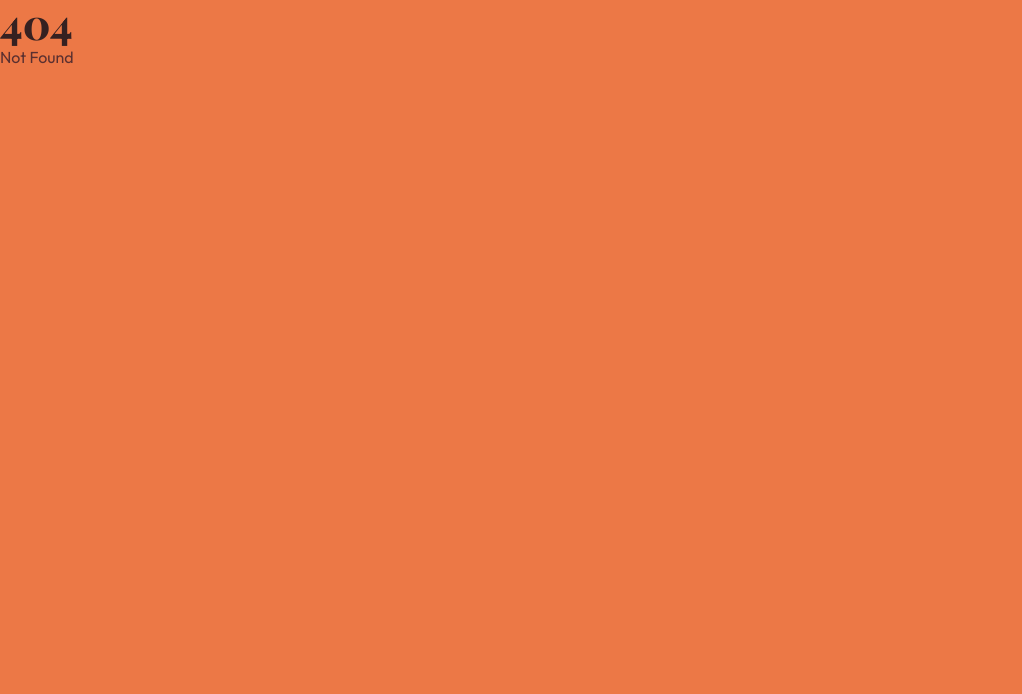
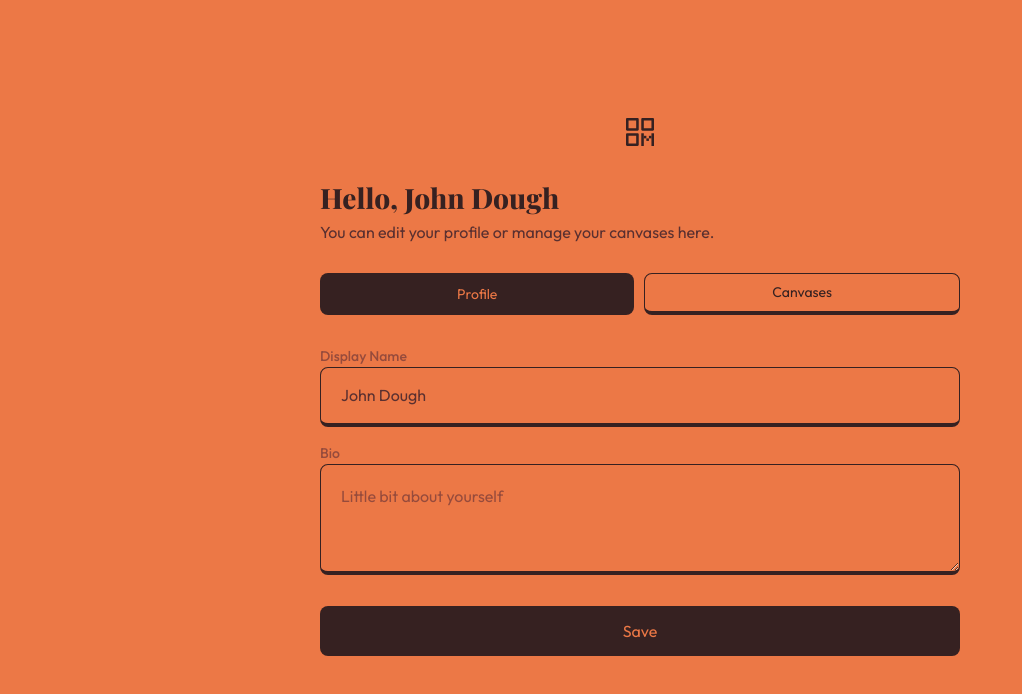
Before and after one commit to LemonFoxmere/Mosaicly, a SvelteKit app: page /profile in a window 1280 px wide. Before the commit this address had no page. Shown: the top 694 px of the page, without its empty margins (0-1022 px from the left). Built offline with nearby package versions, Linux system fonts and the light colour scheme; no server answers; a web font is replaced by a local one.

Commit message:
recovered profile UI and cleaned up

```diff
--- /dev/null
+++ b/src/lib/comp/ui/icons/Logo.svelte
@@ -0,0 +1,34 @@
+<script lang="ts">
+	let { s = 22 } = $props<{ s?: number }>();
+</script>
+
+<svg style="--s: {s}px;" viewBox="0 0 96 96" fill="currentColor">
+	<g>
+		<path
+			d="M34.91,8.73v26.18H8.73V8.73h26.18M39.66,0H3.98C1.78,0,0,1.78,0,3.98v35.68c0,2.2,1.78,3.98,3.98,3.98h35.68c2.2,0,3.98-1.78,3.98-3.98V3.98c0-2.2-1.78-3.98-3.98-3.98h0Z"
+		/>
+		<path
+			d="M34.91,61.09v26.18H8.73v-26.18h26.18M39.66,52.36H3.98c-2.2,0-3.98,1.78-3.98,3.98v35.68c0,2.2,1.78,3.98,3.98,3.98h35.68c2.2,0,3.98-1.78,3.98-3.98v-35.68c0-2.2-1.78-3.98-3.98-3.98h0Z"
+		/>
+		<path
+			d="M87.27,8.73v26.18h-26.18V8.73h26.18M92.02,0h-35.68c-2.2,0-3.98,1.78-3.98,3.98v35.68c0,2.2,1.78,3.98,3.98,3.98h35.68c2.2,0,3.98-1.78,3.98-3.98V3.98c0-2.2-1.78-3.98-3.98-3.98h0Z"
+		/>
+		<g>
+			<rect x="52.36" y="52.36" width="8.73" height="43.64" />
+			<rect x="87.27" y="52.36" width="8.73" height="43.64" />
+			<rect x="61.09" y="61.09" width="8.73" height="8.73" />
+			<rect x="78.55" y="61.09" width="8.73" height="8.73" />
+			<rect x="69.82" y="69.82" width="8.73" height="8.73" />
+		</g>
+	</g>
+</svg>
+
+<style lang="scss">
+	$s: var(--s);
+
+	svg {
+		width: $s;
+		height: $s;
+		color: inherit;
+	}
+</style>
--- /dev/null
+++ b/src/routes/+layout.svelte
@@ -0,0 +1,57 @@
+<script lang="ts">
+	import Logo from "$lib/comp/ui/icons/Logo.svelte";
+
+	let { children } = $props();
+</script>
+
+<main>
+	<nav>
+		<!-- <button class="solid-small">Log in</button> -->
+		<div id="logo"><Logo s={28} /></div>
+	</nav>
+
+	<div id="content">
+		{@render children()}
+	</div>
+</main>
+
+<style lang="scss">
+	@use "$static/stylesheets/guideline" as *;
+
+	main {
+		// border: 1px solid blue;
+		width: 100%;
+		display: flex;
+		flex-direction: column;
+		align-items: center;
+
+		nav {
+			display: flex;
+			flex-direction: row;
+			justify-content: center; // will change in the future when we have a login button
+			align-items: center;
+			padding: 10px 30px;
+
+			width: 100%;
+			max-width: 700px;
+
+			#logo {
+				color: $text-primary;
+			}
+		}
+
+		#content {
+			display: flex;
+			justify-content: center;
+			align-items: center;
+
+			width: 100%;
+			max-width: 700px;
+		}
+
+		@media screen and (min-width: $mobile-width) {
+			min-height: 100vh;
+			justify-content: center;
+		}
+	}
+</style>
--- /dev/null
+++ b/src/routes/auth/confirm/oauth/+page.svelte
@@ -0,0 +1,20 @@
+<script lang="ts">
+	import LoadingSpinner from "$lib/comp/ui/general/LoadingSpinner.svelte";
+</script>
+
+<main>
+	<LoadingSpinner />
+</main>
+
+<style lang="scss">
+	@import "$static/stylesheets/guideline";
+
+	main {
+		width: 100%;
+		height: 100%;
+
+		display: flex;
+		justify-content: center;
+		align-items: center;
+	}
+</style>
--- /dev/null
+++ b/src/routes/profile/+page.server.ts
@@ -0,0 +1,23 @@
+import type { Actions } from "./$types";
+
+export async function load() {
+	// check for auth (handled via hooks)
+	// get user name, displayName, bio
+}
+
+export const actions = {
+	// save profile on focus lost
+	update_profile: async ({ request, locals: { supabase } }) => {
+		void request;
+		void supabase; // TODO: remove this line when supabase is used
+
+		// const data = await request.formData();
+		// const name = data.get("disp-name");
+		// const bio = data.get("bio");
+
+		// console.log(name, bio);
+		// const user = await db.updateUser(displayName, bio);
+
+		return { success: true };
+	}
+} satisfies Actions;
--- /dev/null
+++ b/src/routes/profile/+page.svelte
@@ -0,0 +1,120 @@
+<script lang="ts">
+	let { data } = $props();
+
+	// to be replaced with user data from db (will get from SSR)
+	let displayName = "John Dough";
+	let profile_canvas = $state(false);
+	let bio = $state("");
+	let canvases = $state([]); // obj type
+
+	// toggle between Profile | Canvases tab
+	let isProfile = $state(true);
+
+	$inspect(profile_canvas);
+</script>
+
+<main>
+	<!-- greet user -->
+	<section id="intro">
+		<h2>Hello, {displayName}</h2>
+		<p>You can edit your profile or manage your canvases here.</p>
+	</section>
+
+	<!-- toggle tabs -->
+	<section id="tabs-cta">
+		<button
+			class={`${!isProfile ? "outline" : "solid"}-small`}
+			onclick={() => (isProfile = !isProfile)}
+		>
+			Profile
+		</button>
+		<button
+			class={`${isProfile ? "outline" : "solid"}-small`}
+			onclick={() => (isProfile = !isProfile)}
+		>
+			Canvases
+		</button>
+	</section>
+
+	<section id="edit-content">
+		{#if isProfile}
+			<!-- profile render -->
+			<form method="POST" action="?/update_profile" id="profile_form">
+				<label>
+					<p class="caption">Display Name</p>
+					<input
+						name="disp-name"
+						type="text"
+						placeholder="John Doe"
+						value={displayName}
+					/>
+				</label>
+
+				<label>
+					<p class="caption">Bio</p>
+					<textarea
+						name="bio"
+						placeholder="Little bit about yourself"
+						rows="3"
+						value={bio}
+					></textarea>
+				</label>
+
+				<button style="margin: 1rem 0">Save</button>
+			</form>
+		{:else}
+			<!-- canvases list render -->
+			<p>List of canvases</p>
+			{#each canvases as canvas}
+				{canvas}
+			{/each}
+		{/if}
+	</section>
+</main>
+
+<style lang="scss">
+	@use "$static/stylesheets/guideline" as *;
+
+	main {
+		padding: 20px 30px;
+		width: 100%;
+		height: 100%;
+
+		display: flex;
+		flex-direction: column;
+		row-gap: 30px;
+
+		justify-self: center;
+
+		#intro {
+			display: flex;
+			flex-direction: column;
+			gap: 0.3rem;
+		}
+
+		#tabs-cta {
+			width: 100%;
+			display: flex;
+			justify-content: center;
+			align-items: center;
+			gap: 10px;
+
+			button {
+				width: 100%;
+			}
+		}
+
+		#edit-content {
+			#profile_form {
+				display: flex;
+				flex-direction: column;
+				row-gap: 15px;
+
+				label {
+					display: flex;
+					flex-direction: column;
+				}
+			}
+		}
+	}
+</style>
--- a/static/stylesheets/guideline.scss
+++ b/static/stylesheets/guideline.scss
@@ -159,3 +159,38 @@ button {
 		}
 	}
 }
+
+input {
+	background-color: $background-primary;
+	border: 1.5px solid $text-primary;
+	border-bottom-width: 4px;
+	border-radius: 8px;
+
+	padding: 0px 20px;
+	height: 60px;
+
+	font-family: "Outfit", system-ui, Helvetica, sans-serif;
+	font-size: 16px;
+	line-height: 22px;
+	color: $text-secondary;
+	font-weight: 400;
+
+	-webkit-tap-highlight-color: transparent;
+	outline: none;
+
+	-webkit-user-drag: none;
+	-moz-user-select: none;
+	user-select: none;
+	-webkit-user-select: none;
+	-ms-user-select: none;
+
+	&::placeholder {
+		color: $text-tertiary;
+	}
+}
+
+textarea {
+	@extend input;
+	padding: 20px;
+	height: auto;
+}
```
Also changed, not shown: src/routes/auth/auth-code-error/+page.svelte (+2 -95 lines), static/stylesheets/guideline.css (+1 -105 lines).
